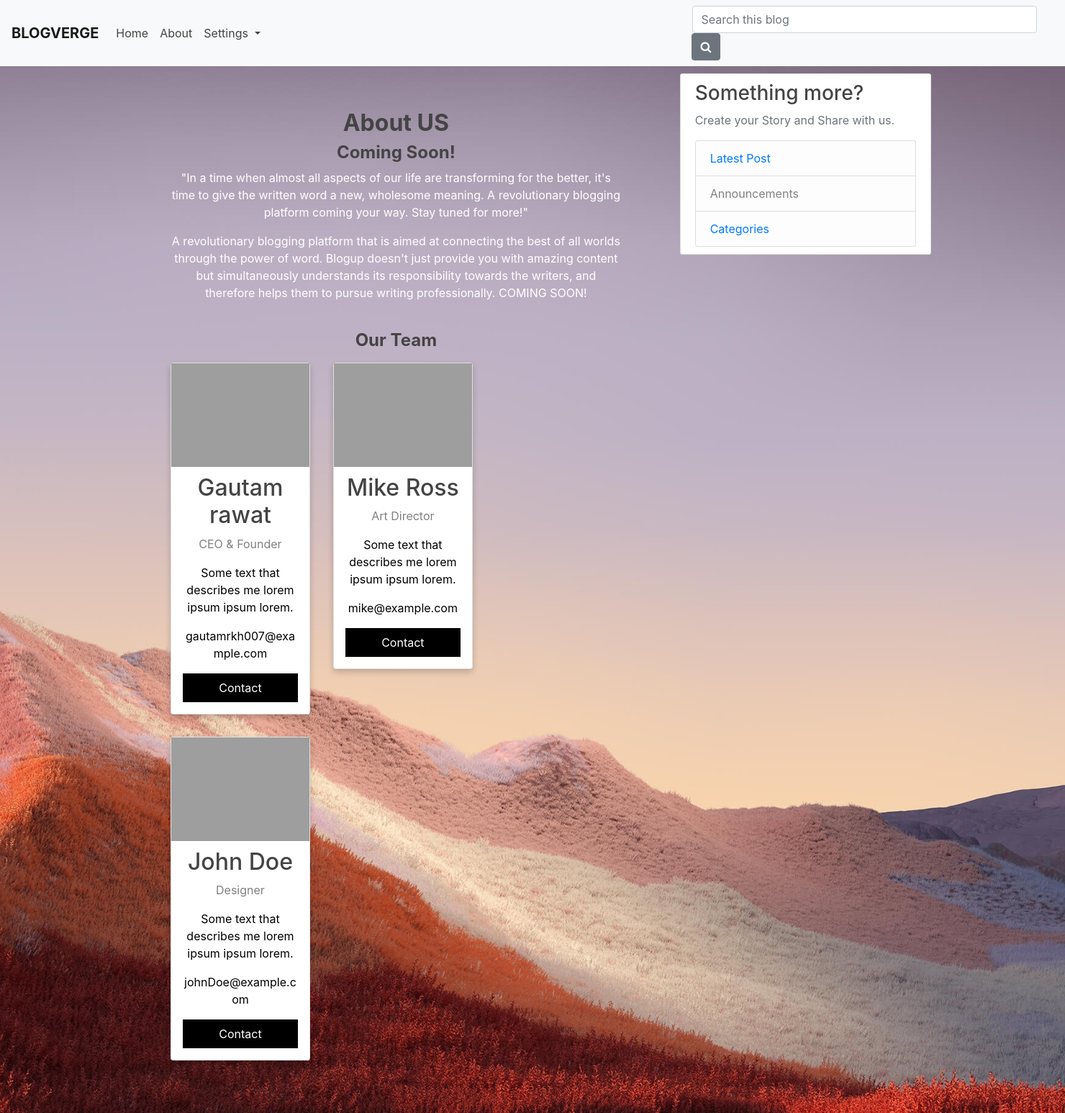
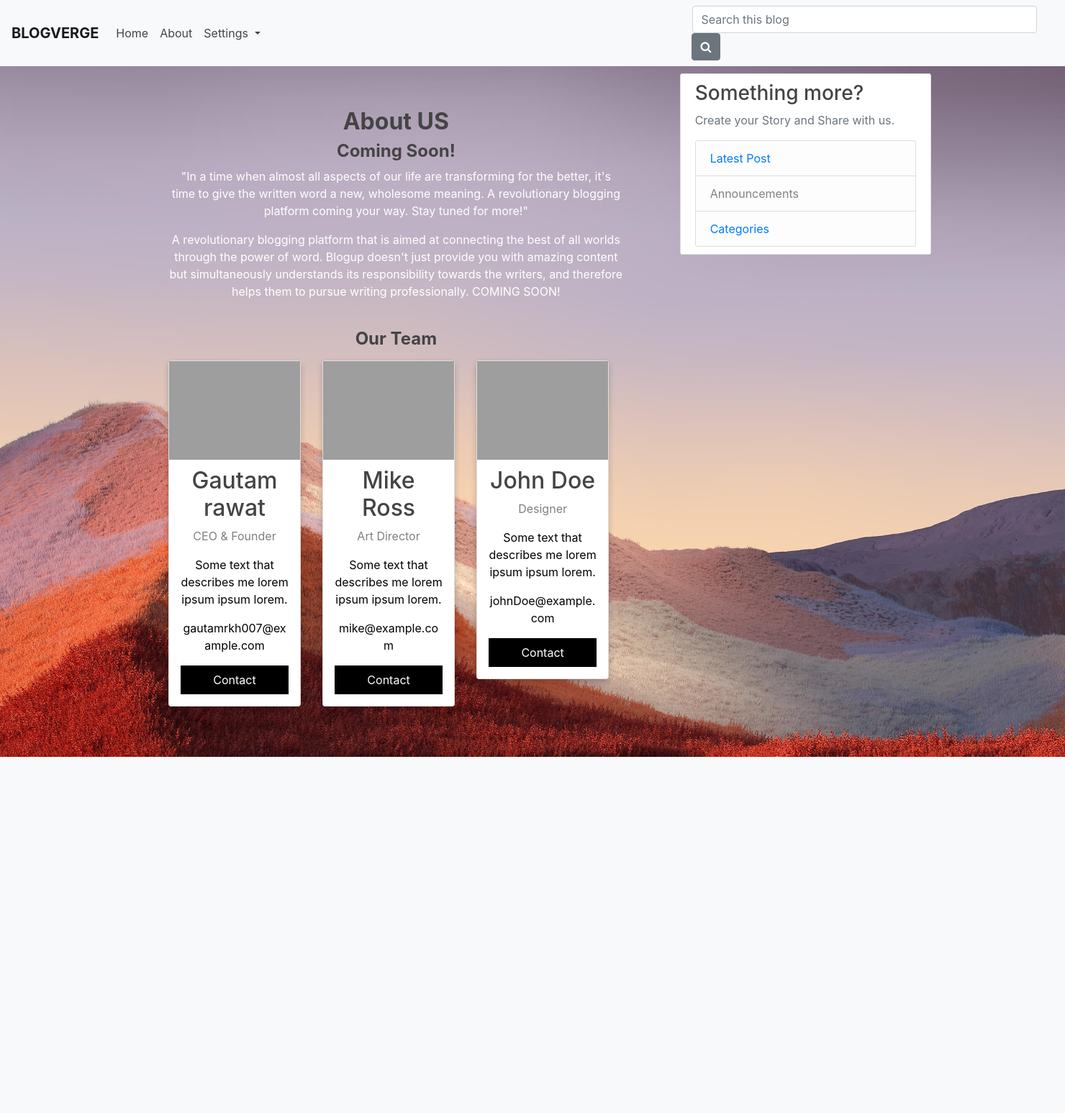
Before and after one commit to Chandlerrrr/Blogverge, a Django app: page /about/ in a window 1480 px wide. Shown: the whole page at 72% size. After the commit the page ends 1052 px from the top, so only its background shows below. Run offline with Django 3.2, Linux system fonts and the light colour scheme; some libraries are stand-ins or nearby versions; grey boxes are pictures that could not be loaded.

Commit message:
search error fix15

```diff
--- a/Blog/static/blog/about.css
+++ b/Blog/static/blog/about.css
@@ -9,19 +9,19 @@ html {
 
 .column {
   float: left;
-  width: 34.3%;
+  width: 32.3%;
   margin-bottom: 15px;
   padding: 0 8px;
 }
 
 .card {
   box-shadow: 0 4px 8px 0 rgba(0, 0, 0, 0.2);
-  margin: 8px;
+  margin: 7px;
 }
 
 
 .about-section {
-  padding: 50px;
+  padding: 48px;
   text-align: center;
   color: white;
 }
--- a/Blog/templates/base.html
+++ b/Blog/templates/base.html
@@ -79,6 +79,7 @@
           {% block content %}{% endblock %}
         </div>
       <br>
+      <br>
         <div class="col-md-4">
           <div class="content-section">
             <h3>Something more?</h3>
```
